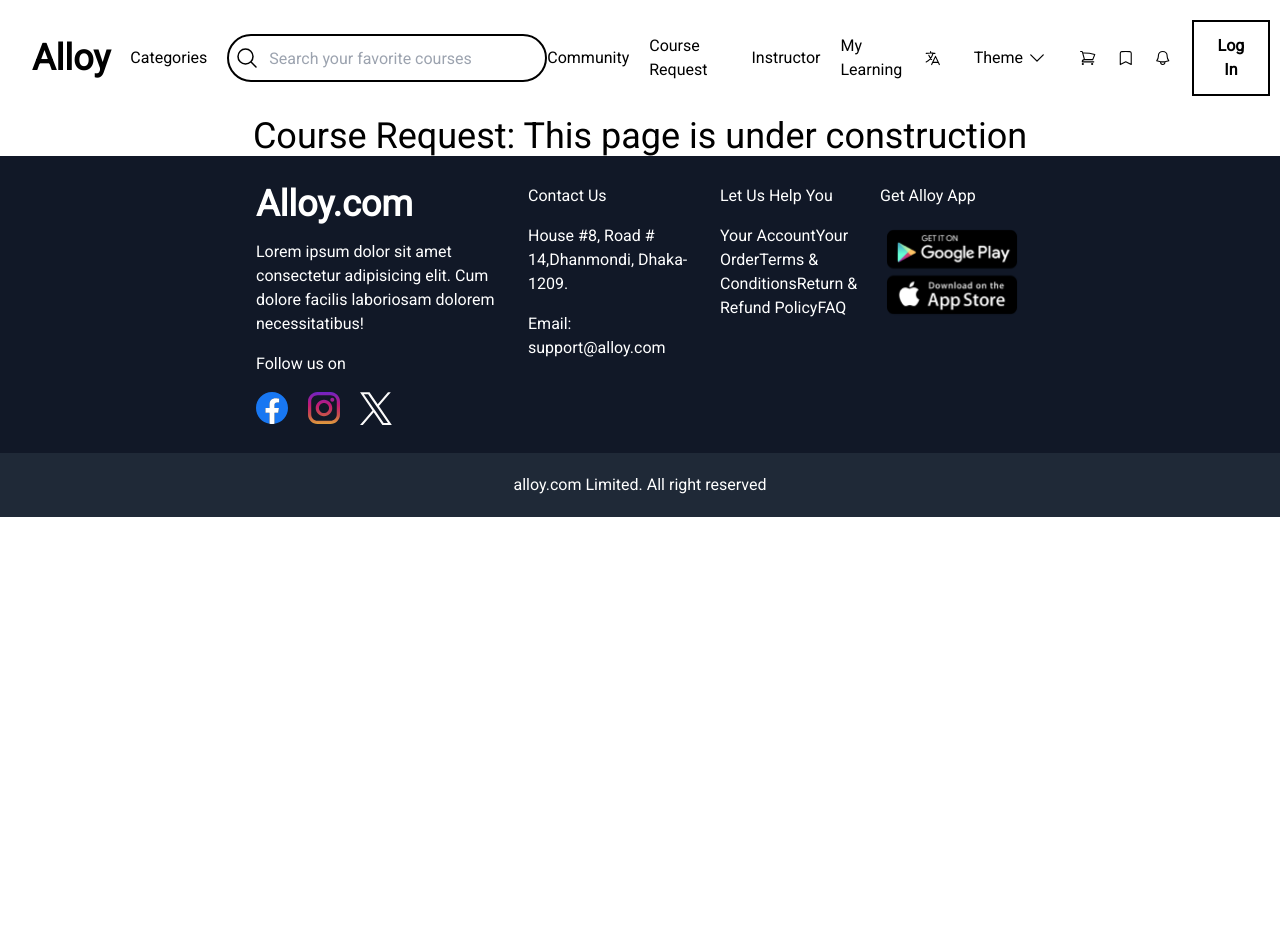
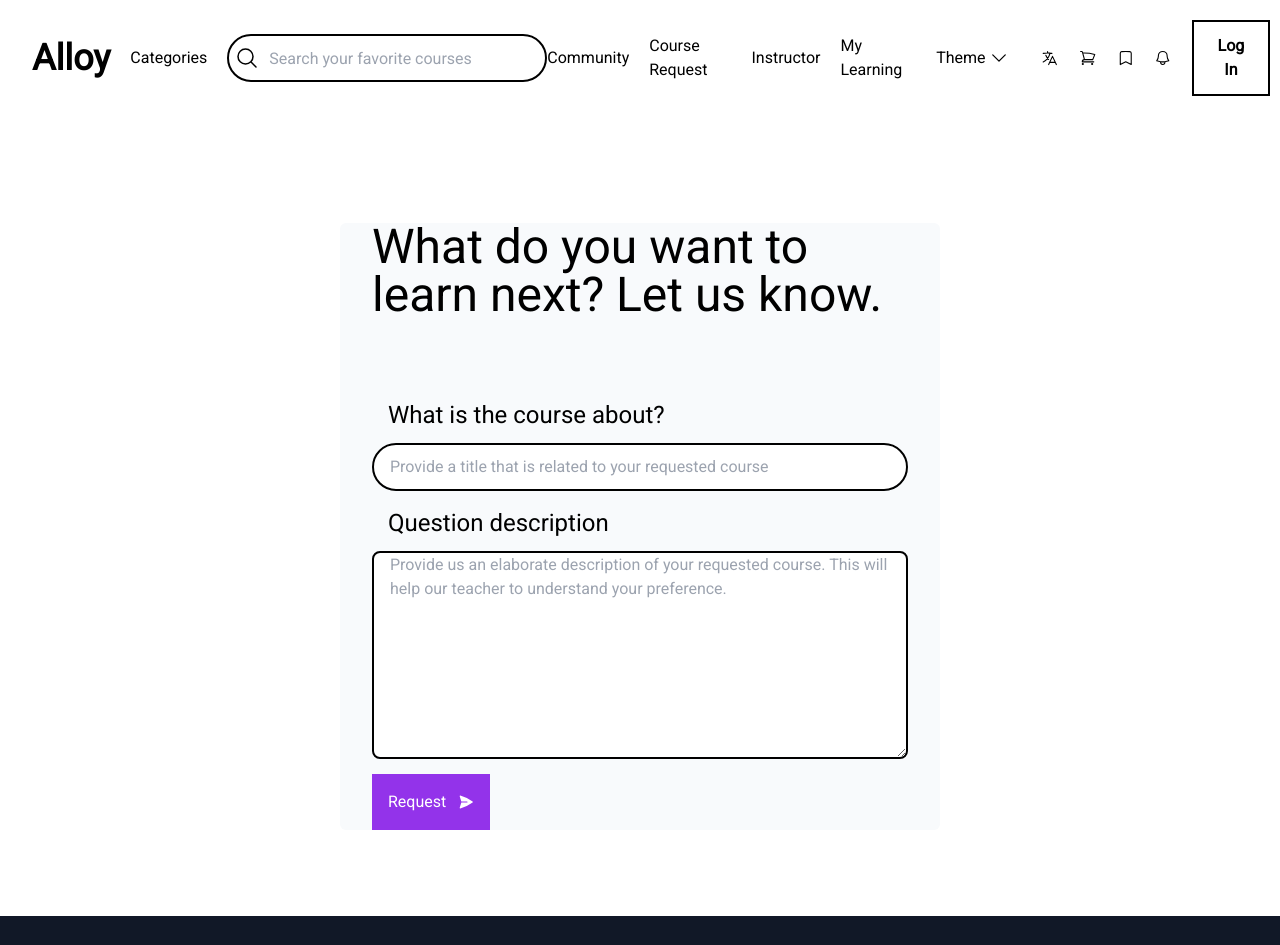
Before and after one commit to yaminhossain/alloy-course-selling-website, a React (Vite) app in the folder alloy-course-selling-website/: page /courseRequest in a window 1280 px wide. Shown: the top 945 px of the page. Before the commit the page ends 800 px from the top, so only its background shows below. Built offline with nearby package versions, Linux system fonts and the light colour scheme; no server answers.

Commit message:
user profile update

```diff
--- a/alloy-course-selling-website/src/Pages/Community/Community.jsx
+++ b/alloy-course-selling-website/src/Pages/Community/Community.jsx
@@ -11,16 +11,15 @@
     formState: { errors },
   } = useForm();
 
-  const [formData,setFormData] = useState({});
+  const [formData, setFormData] = useState({});
 
-
- const onSubmit = (data) => setFormData(data);
+  const onSubmit = (data) => setFormData(data);
 
   console.log(watch("example")); // watch input value by passing the name of it
 
   return (
     <div>
-      <div className="min-h-[800px] flex flex-col pt-5 justify-center items-center border">
+      <div className="min-h-[800px] flex flex-col pt-5 justify-center items-center">
         <div className="px-8 bg-slate-50 rounded-md max-w-[600px]">
           <h1 className="text-5xl mb-20">Ask a public question</h1>
           <form onSubmit={handleSubmit(onSubmit)}>
@@ -53,23 +52,39 @@
               </label>
               <br />
 
-              <textarea  className="w-full h-52 border-2 border-black rounded-lg ps-4 focus:outline-none mt-3"name="questionDescription" id="questionDescription" cols="30" rows="10" placeholder="Explain your question"  {...register("questionDescription", { required: true })}></textarea>
+              <textarea
+                className="w-full h-52 border-2 border-black rounded-lg ps-4 focus:outline-none mt-3"
+                name="questionDescription"
+                id="questionDescription"
+                cols="30"
+                rows="10"
+                placeholder="Explain your question"
+                {...register("questionDescription", { required: true })}
+              ></textarea>
 
               <div>
-                {errors.milestones && (
+                {errors.questionDescription && (
                   <p className="text-red-600 text-sm flex">
                     Please provide a course description
                   </p>
                 )}
               </div>
             </div>
-            <div className="cursor-pointer p-4 mt-2 w-28 text-white bg-purple-600 flex justify-center items-center gap-3">
+            <button
+              className="p-4 mt-2  text-white bg-purple-600 flex justify-center items-center gap-3"
+              type="submit"
+              value="Post"
+            >
+              Post
+              <PaperAirplaneIcon className="inline-block w-4"></PaperAirplaneIcon>{" "}
+            </button>
+            {/*  <div className="cursor-pointer p-4 mt-2 w-28 text-white bg-purple-600 flex justify-center items-center gap-3">
               <input type="submit" value="Post" />
               <PaperAirplaneIcon className="inline-block w-4"></PaperAirplaneIcon>
-            </div>
+            </div> */}
           </form>
         </div>
-      <CommunityPost formData={formData} key={1}/>
+        <CommunityPost formData={formData} key={1} />
       </div>
     </div>
   );
--- a/alloy-course-selling-website/src/Pages/CourseRequest/CourseRequest.jsx
+++ b/alloy-course-selling-website/src/Pages/CourseRequest/CourseRequest.jsx
@@ -1,10 +1,85 @@
+import { useForm } from "react-hook-form";
+import { PaperAirplaneIcon } from "@heroicons/react/24/solid";
+const CourseRequest = () => {
+  const {
+    register,
+    handleSubmit,
+    watch,
+    formState: { errors },
+  } = useForm();
 
-const CourseRequest = () => {
-    return (
-        <div className='text-4xl text-center'>
-           Course Request: This page is under construction
+  const onSubmit = (data) => console.log(data);
+
+  console.log(watch("example"));
+  return (
+    <div>
+      <div className="min-h-[800px] flex flex-col pt-5 justify-center items-center">
+        <div className="px-8 bg-slate-50 rounded-md max-w-[600px]">
+          <h1 className="text-5xl mb-20">
+            What do you want to learn next? Let us know.
+          </h1>
+          <form onSubmit={handleSubmit(onSubmit)}>
+            {/* Course Title */}
+            <div>
+              <label htmlFor="question" className="text-left text-2xl ml-4">
+                What is the course about?
+              </label>
+              <br />
+              <input
+                className="w-full h-12 border-2 border-black rounded-full  ps-4 focus:outline-none mt-3"
+                {...register("courseTitle", { required: true })}
+                placeholder="Provide a title that is related to your requested course"
+              />
+              <div>
+                {errors.courseTitle && (
+                  <p className="text-red-600 text-sm flex">
+                    Please provide a course title
+                  </p>
+                )}
+              </div>
+            </div>
+            {/* Question Description */}
+            <div className="mt-4">
+              <label
+                htmlFor="questionDescription"
+                className="text-left text-2xl ml-4"
+              >
+                Question description
+              </label>
+              <br />
+
+              <textarea
+                className="w-full h-52 border-2 border-black rounded-lg ps-4 focus:outline-none mt-3"
+                name="questionDescription"
+                id="questionDescription"
+                cols="30"
+                rows="10"
+                placeholder="Provide us an elaborate description of your requested course. This will help our teacher to understand your preference."
+                {...register("questionDescription", { required: true })}
+              ></textarea>
+
+              <div>
+                {errors.questionDescription && (
+                  <p className="text-red-600 text-sm flex">
+                    Please provide a course description
+                  </p>
+                )}
+              </div>
+            </div>
+
+            <button
+              className="p-4 mt-2  text-white bg-purple-600 flex justify-center items-center gap-3"
+              type="submit"
+              value="Post"
+            >
+              Request
+              <PaperAirplaneIcon className="inline-block w-4"></PaperAirplaneIcon>{" "}
+            </button>
+          </form>
         </div>
-    );
+      </div>
+    </div>
+  );
 };
 
 export default CourseRequest;
--- a/alloy-course-selling-website/src/Pages/MyAccount/MyAccount.jsx
+++ b/alloy-course-selling-website/src/Pages/MyAccount/MyAccount.jsx
@@ -1,11 +1,117 @@
-import React from 'react';
+import { useContext } from "react";
+import { useForm } from "react-hook-form";
+import { AuthContext } from "../../Provider/AuthProvider/AuthProvider";
+import { getAuth, updateProfile,updatePassword } from "firebase/auth";
+import { app } from "../../firebase/config";
+const MyAccount = () => {
+  const auth = getAuth(app);
+  const user = useContext(AuthContext);
 
-const MyAccount = () => {
-    return (
-        <div>
-            Update your account
+  const {
+    register,
+    handleSubmit,
+    watch,
+    formState: { errors },
+  } = useForm();
+
+  const onSubmit = (data) => {
+    console.log(data.photoURL);
+    updateProfile(user, {
+        displayName: data.name, photoURL: data.photoURL
+      }).then(() => {
+        console.log("Profile updated!");
+
+      }).catch((error) => {
+        console.log(error.message);
+
+      });
+
+      updatePassword(user, data.newPassword).then(() => {
+        console.log("Password updated!");
+      }).catch((error) => {
+        console.log(error.message);
+      });
+
+  };
+
+  console.log(watch("example"));
+  return (
+    <div>
+      <div className="min-h-[800px] flex flex-col pt-5 justify-center items-center">
+        <div className="px-8 bg-slate-50 rounded-md w-[600px]">
+          <form onSubmit={handleSubmit(onSubmit)}>
+            <h1 className="text-2xl mb-6">User Information</h1>
+
+            <div>
+              <label htmlFor="name" className="text-left text-md ml-4">
+                Name
+              </label>
+              <br />
+              <input
+                type="text"
+                className="w-full h-12 border-2 border-black rounded-full  ps-4 focus:outline-none mt-3"
+                {...register("name", { required: true })}
+                placeholder="Enter your full name"
+              />
+              <div>
+                {errors.name && (
+                  <p className="text-red-600 text-sm flex">
+                    Please enter your full name
+                  </p>
+                )}
+              </div>
+            </div>
+            <div>
+              <label htmlFor="photoURL" className="text-left text-md ml-4">
+                PhotURL
+              </label>
+              <br />
+              <input
+                type="text"
+                className="w-full h-12 border-2 border-black rounded-full  ps-4 focus:outline-none mt-3"
+                {...register("photoURL", { required: true })}
+                placeholder="Provide a photoURL"
+              />
+              <div>
+                {errors.photoURL && (
+                  <p className="text-red-600 text-sm flex">
+                    Please enter your full name
+                  </p>
+                )}
+              </div>
+            </div>
+            <div>
+              <label htmlFor="newPassWord" className="text-left text-md ml-4">
+                New Password
+              </label>
+              <br />
+              <input
+                type="password"
+                className="w-full h-12 border-2 border-black rounded-full  ps-4 focus:outline-none mt-3"
+                {...register("newPassword", { required: true })}
+                placeholder="Enter a new password"
+              />
+              <div>
+                {errors.newPassword && (
+                  <p className="text-red-600 text-sm flex">
+                    Please enter your full name
+                  </p>
+                )}
+              </div>
+            </div>
+
+            <button
+              className="p-4 mt-2 w-full text-white bg-purple-600 flex justify-center items-center gap-3"
+              type="submit"
+              value="Post"
+            >
+              Update
+            </button>
+          </form>
         </div>
-    );
+      </div>
+    </div>
+  );
 };
 
 export default MyAccount;
--- a/alloy-course-selling-website/src/Pages/Shared/Header/Navbar.jsx
+++ b/alloy-course-selling-website/src/Pages/Shared/Header/Navbar.jsx
@@ -49,9 +49,9 @@
 
           <Link to="instructor" className="dark:text-white">Instructor</Link>
           <Link to="myLearning" className="dark:text-white">My Learning</Link>
-          <LanguageIcon className="w-6 h-6 cursor-pointer dark:text-white"></LanguageIcon>
 
           <Themes></Themes>
+          <LanguageIcon className="w-6 h-6 cursor-pointer dark:text-white"></LanguageIcon>
           <ShoppingCartIcon className=" w-6 h-6 cursor-pointer dark:text-white"></ShoppingCartIcon>
 
           <BookmarkIcon className="w-6 h-6 cursor-pointer dark:text-white">
```
